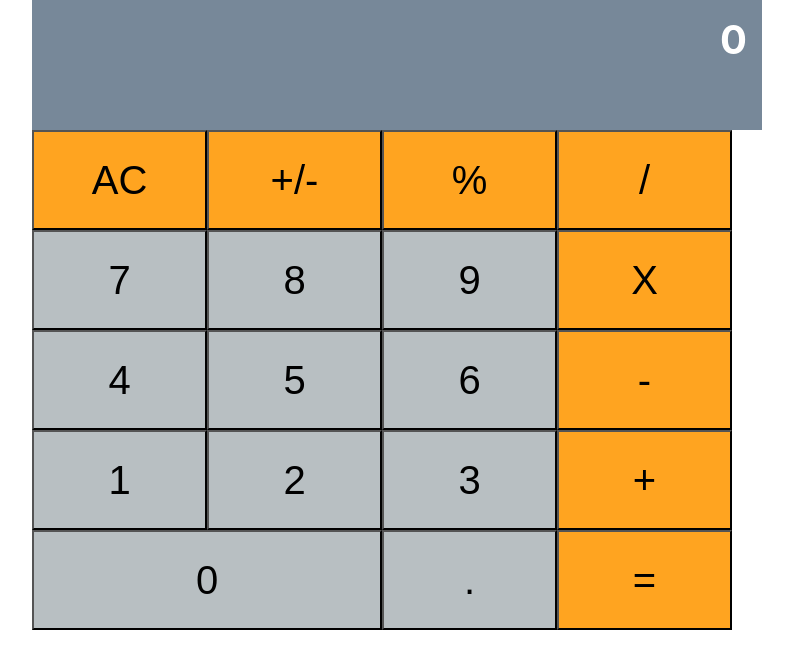
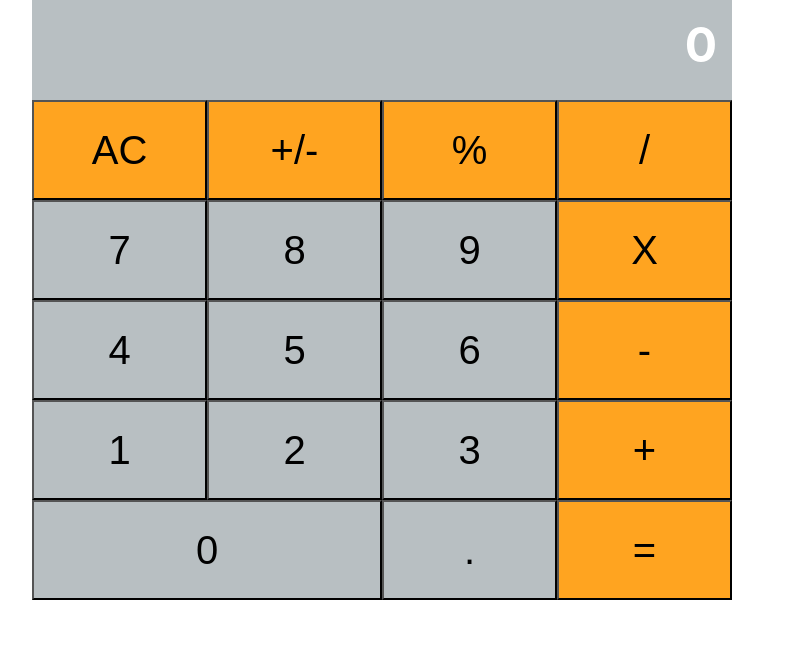
Before and after one commit to cristianCeamatu/dulce-react-calculator, a React (Create React App) app: page / in a window 1280 px wide. Shown: the top 668 px of the page, without its empty margins (258-1051 px from the left). Built offline with nearby package versions, Linux system fonts and the light colour scheme.

Commit message:
Cleaning unused css and comments

```diff
--- a/src/index.css
+++ b/src/index.css
@@ -22,13 +22,14 @@ code {
 }
 
 #display {
+  box-sizing: border-box;
   height: 100px;
-  background-color: lightslategray;
+  background-color: #b8bfc2;
   font-weight: bold;
   color: white;
   padding: 15px;
   text-align: right;
-  font-size: 2.5em;
+  font-size: 3em;
 }
 
 .group {
```
